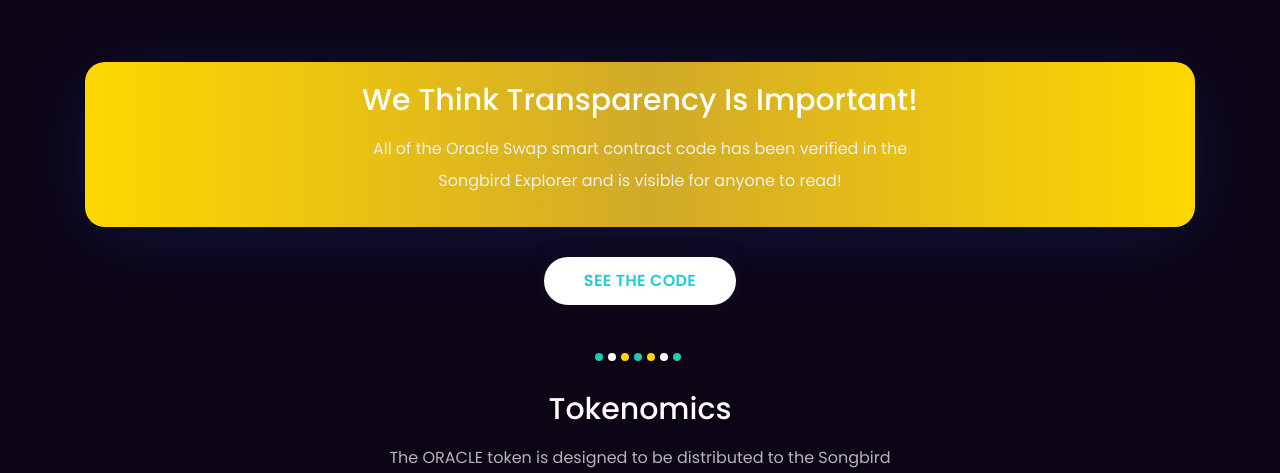
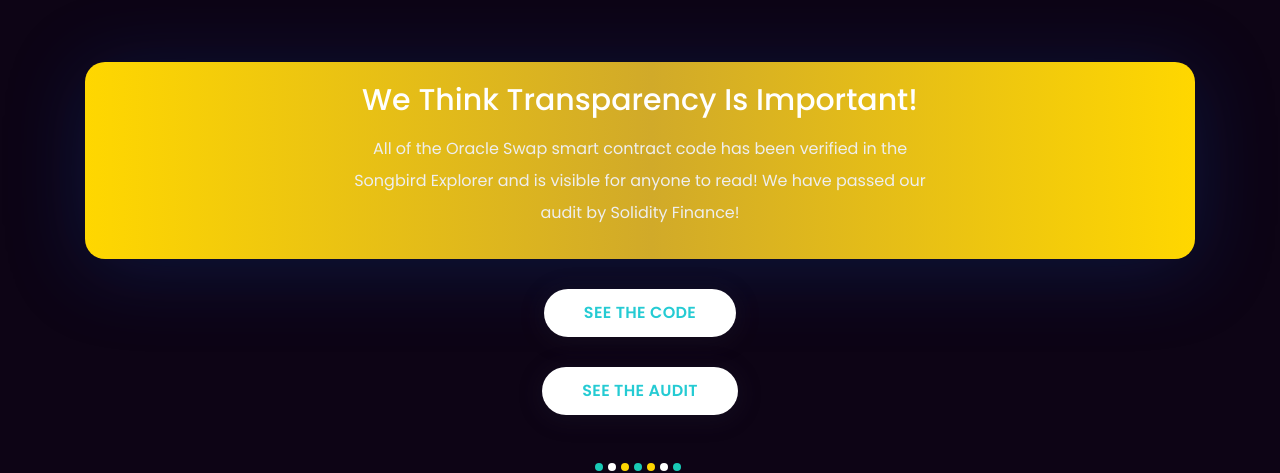
Before and after one commit to Oracle-Swap/oracleswap-landing-page, a React (Create React App) app: page / in a window 1280 px wide. Shown: the part 9580-10053 px from the top of the page. Built offline with nearby package versions, Linux system fonts and the light colour scheme; a web font is replaced by a local one.

Commit message:
Added Audit Info

```diff
--- a/src/layouts/FooterPages/SecContent/index.jsx
+++ b/src/layouts/FooterPages/SecContent/index.jsx
@@ -7,7 +7,7 @@
               <h5>NAVIGATE</h5>
               <a href='https://docs.oracleswap.io/'><p>Documentation</p></a>
               <a href='https://docs.oracleswap.io/the-oracle-nfts-airdrop/nft-partners'><p>NFT Partners</p></a>
-              <a href><p>Audit Coming Soon</p></a>
+              <a href='https://solidity.finance/audits/OracleSwap/'><p>Audit By Solidity Finance</p></a>
               <a href><p>Dex Coming Soon</p></a>
               <a href><p>NFT Marketplace Coming Soon</p></a>
               {/* <a href><p></p></a> */}
--- a/src/template/HomeDemo3/SecSubscribe/SectionHeading/index.jsx
+++ b/src/template/HomeDemo3/SecSubscribe/SectionHeading/index.jsx
@@ -5,7 +5,7 @@
   return (
     <div className="section-heading text-center" data-aos="fade-up">
         <h2 className="title-head-subscribe">We Think Transparency Is Important!</h2>
-        <p className="text-head-subscribe">All of the Oracle Swap smart contract code has been verified in the Songbird Explorer and is visible for anyone to read!</p>
+        <p className="text-head-subscribe">All of the Oracle Swap smart contract code has been verified in the Songbird Explorer and is visible for anyone to read! We have passed our audit by Solidity Finance!</p>
     </div>
   );
 }
--- a/src/template/HomeDemo3/SecSubscribe/index.jsx
+++ b/src/template/HomeDemo3/SecSubscribe/index.jsx
@@ -32,6 +32,9 @@
             <div className="text-center">
                 <a href="https://docs.oracleswap.io/about/smart-contracts" className="button mt-30">SEE THE CODE</a>
             </div>
+            <div className="text-center">
+                <a href="https://solidity.finance/audits/OracleSwap/" className="button mt-30">SEE THE AUDIT</a>
+            </div>
 
 
 
```
